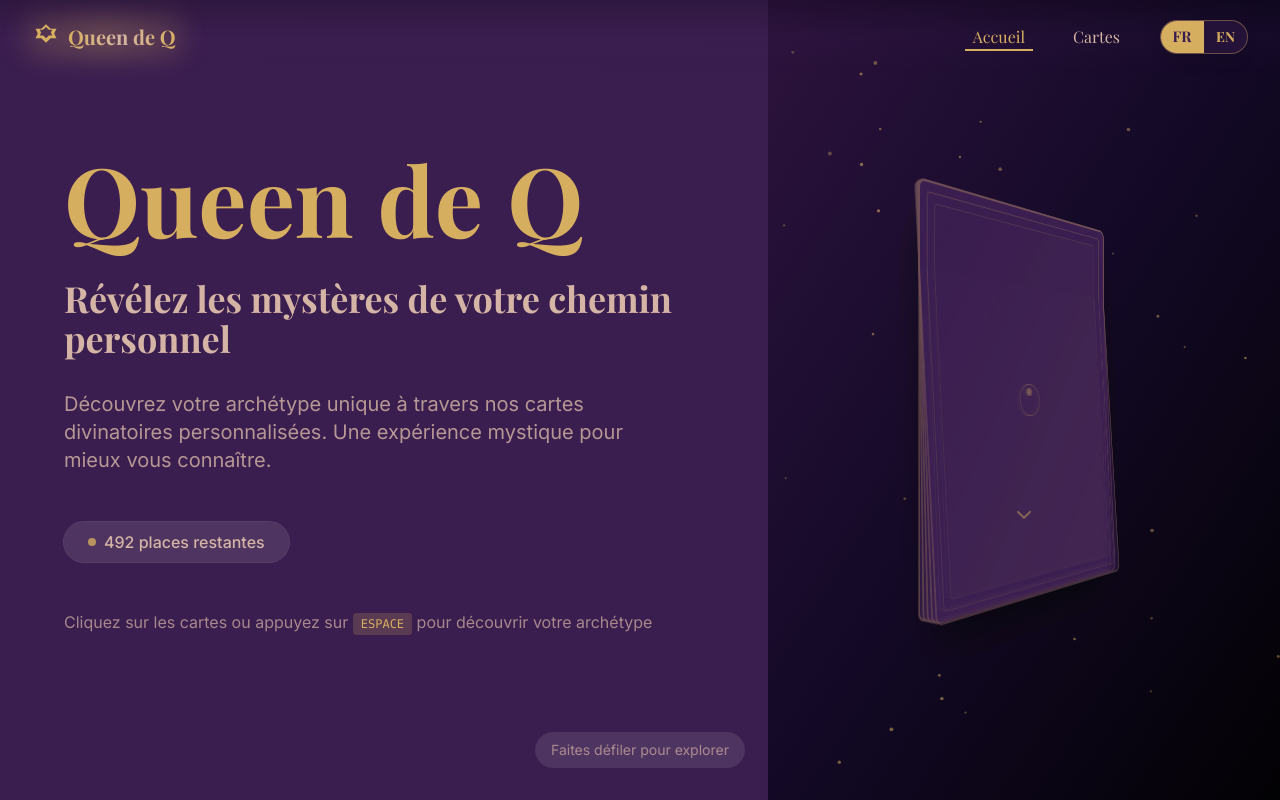
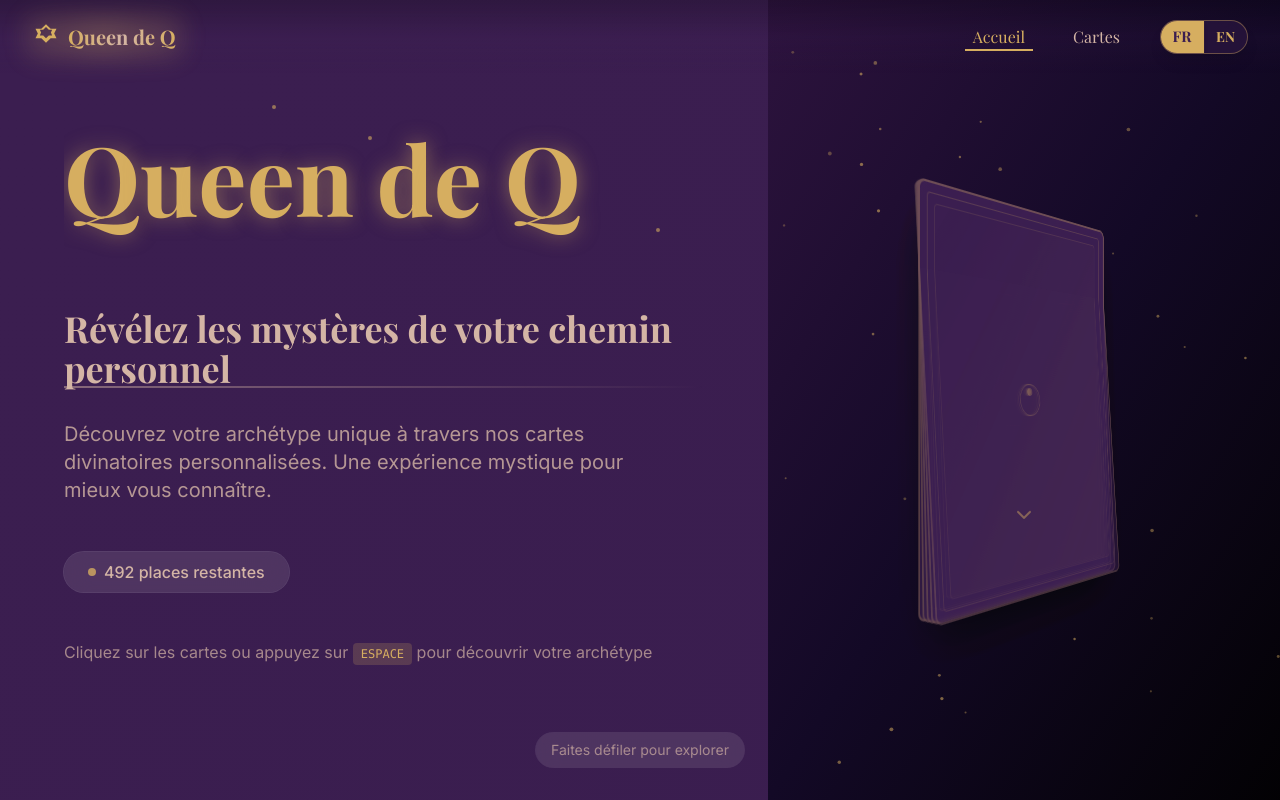
Before and after one commit to Korichi-ishak/Queen-Q, a React (Vite) app: page / in a window 1280 px wide. Shown: the top 800 px of the page. Built offline with nearby package versions, Linux system fonts and the light colour scheme.

Commit message:
fixed ui

```diff
--- a/src/layout/Hero.tsx
+++ b/src/layout/Hero.tsx
@@ -22,28 +22,61 @@ export const Hero: React.FC = () => {
     setShowSignupForm(false);
   };
 
-  // Typography animation variants
-  const container: Variants = {
-    hidden: { opacity: 0 },
+  // New creative typography animation variants
+  const textReveal: Variants = {
+    hidden: {
+      opacity: 0,
+      clipPath: "inset(0 100% 0 0)"
+    },
     show: {
       opacity: 1,
+      clipPath: "inset(0 0% 0 0)",
       transition: {
-        staggerChildren: 0.05,
-        delayChildren: 0.2
+        duration: 1.2,
+        ease: [0.76, 0, 0.24, 1]
       }
     }
   };
 
-  const item: Variants = {
-    hidden: { y: 50, opacity: 0 },
+  const glowEffect: Variants = {
+    hidden: {
+      opacity: 0,
+      scale: 0.8,
+      filter: "blur(10px)"
+    },
     show: {
-      y: 0,
-      opacity: 1
+      opacity: 1,
+      scale: 1,
+      filter: "blur(0px)",
+      transition: {
+        duration: 0.8,
+        delay: 0.5,
+        ease: "easeOut"
+      }
     }
   };
 
-  // Split text into words for stagger animation
-  const titleWords = t('hero.title').split(" ");
+  const floatingParticles: Variants = {
+    hidden: {
+      opacity: 0,
+      y: 20
+    },
+    show: {
+      opacity: [0, 1, 1, 0],
+      y: [-20, -40, -60, -80],
+      transition: {
+        duration: 3,
+        delay: 1,
+        repeat: Infinity,
+        repeatType: "loop",
+        ease: "easeInOut"
+      }
+    }
+  };
+
+  // Split title into characters for wave effect
+  const titleText = t('hero.title');
+  const titleChars = titleText.split("");
 
   return (
     <>
@@ -52,46 +85,152 @@ export const Hero: React.FC = () => {
         <div className="relative bg-gradient-to-br from-royal-purple via-royal-purple/95 to-royal-purple/90 flex items-center justify-center p-4 sm:p-8 lg:p-16 min-h-screen">
           <div className="max-w-2xl w-full mx-auto">
 
-            {/* Animated Typography */}
-            <motion.div
-              variants={container}
-              initial="hidden"
-              animate="show"
-              className="mb-8 sm:mb-12"
-            >
-              {/* Main Title */}
-              <div className="mb-6 sm:mb-8">
-                {titleWords.map((word: string, index: number) => (
-                  <motion.span
-                    key={index}
-                    variants={item}
-                    className="inline-block text-4xl sm:text-6xl lg:text-7xl xl:text-8xl font-playfair font-bold text-imperial-gold mr-3 sm:mr-6 leading-none"
-                  >
-                    {word}
-                  </motion.span>
+            {/* Creative Animated Typography */}
+            <div className="mb-8 sm:mb-12 relative">
+              {/* Floating Particles */}
+              <div className="absolute -top-4 -left-4 w-full h-full pointer-events-none overflow-hidden">
+                {[...Array(8)].map((_, i) => (
+                  <motion.div
+                    key={i}
+                    variants={floatingParticles}
+                    initial="hidden"
+                    animate="show"
+                    className="absolute w-1 h-1 bg-imperial-gold rounded-full"
+                    style={{
+                      left: `${20 + (i * 15)}%`,
+                      top: `${10 + (i * 8)}%`,
+                      animationDelay: `${i * 0.2}s`
+                    }}
+                  />
                 ))}
               </div>
 
-              {/* Subtitle */}
+              {/* Main Title with Wave Effect */}
+              <div className="mb-8 sm:mb-12 relative overflow-visible" style={{ minHeight: '120px' }}>
+                <motion.h1
+                  variants={textReveal}
+                  initial="hidden"
+                  animate="show"
+                  className="text-4xl sm:text-6xl lg:text-7xl xl:text-8xl font-playfair font-bold leading-relaxed relative pb-4"
+                  style={{ lineHeight: '1.2' }}
+                >
+                  {titleChars.map((char: string, index: number) => (
+                    <motion.span
+                      key={index}
+                      initial={{
+                        opacity: 0,
+                        y: 50,
+                        rotateX: -90,
+                        scale: 0.5
+                      }}
+                      animate={{
+                        opacity: 1,
+                        y: 0,
+                        rotateX: 0,
+                        scale: 1
+                      }}
+                      transition={{
+                        delay: 0.8 + (index * 0.03),
+                        duration: 0.6,
+                        ease: [0.25, 0.46, 0.45, 0.94],
+                        type: "spring",
+                        stiffness: 100,
+                        damping: 12
+                      }}
+                      className="inline-block text-imperial-gold"
+                                             style={{
+                         transformOrigin: "center center",
+                         textShadow: "0 0 20px rgba(214, 174, 96, 0.5)",
+                         display: "inline-block",
+                         marginBottom: "0.1em"
+                       }}
+                    >
+                      {char === " " ? "\u00A0" : char}
+                    </motion.span>
+                  ))}
+                </motion.h1>
+
+                                 {/* Glow effect behind title */}
+                 <motion.div
+                   variants={glowEffect}
+                   initial="hidden"
+                   animate="show"
+                   className="absolute inset-0 text-4xl sm:text-6xl lg:text-7xl xl:text-8xl font-playfair font-bold text-imperial-gold/20 leading-relaxed blur-lg -z-10 pb-4"
+                   style={{ lineHeight: '1.2' }}
+                 >
+                   {titleText}
+                 </motion.div>
+              </div>
+
+              {/* Subtitle with Slide and Glow */}
               <motion.h2
-                initial={{ y: 30, opacity: 0 }}
-                animate={{ y: 0, opacity: 1 }}
-                transition={{ delay: 0.8, duration: 0.6 }}
-                className="text-xl sm:text-2xl lg:text-3xl xl:text-4xl font-playfair font-bold text-rose-champagne mb-6 sm:mb-8 leading-relaxed"
+                initial={{
+                  x: -100,
+                  opacity: 0,
+                  filter: "blur(5px)"
+                }}
+                animate={{
+                  x: 0,
+                  opacity: 1,
+                  filter: "blur(0px)"
+                }}
+                transition={{
+                  delay: 1.8,
+                  duration: 0.8,
+                  ease: [0.25, 0.46, 0.45, 0.94]
+                }}
+                className="text-xl sm:text-2xl lg:text-3xl xl:text-4xl font-playfair font-bold text-rose-champagne mb-6 sm:mb-8 leading-relaxed relative"
               >
-                {t('hero.subtitle')}
+                <span className="relative z-10">{t('hero.subtitle')}</span>
+                <motion.span
+                  initial={{ scaleX: 0 }}
+                  animate={{ scaleX: 1 }}
+                  transition={{ delay: 2.2, duration: 0.6 }}
+                  className="absolute bottom-0 left-0 w-full h-0.5 bg-gradient-to-r from-rose-champagne/50 to-transparent transform origin-left"
+                />
               </motion.h2>
 
-              {/* Description */}
-              <motion.p
-                initial={{ y: 30, opacity: 0 }}
-                animate={{ y: 0, opacity: 1 }}
-                transition={{ delay: 1, duration: 0.6 }}
+              {/* Description with Typewriter Effect */}
+              <motion.div
+                initial={{ opacity: 0 }}
+                animate={{ opacity: 1 }}
+                transition={{ delay: 2.5, duration: 0.8 }}
                 className="text-base sm:text-lg lg:text-xl text-rose-champagne/80 font-inter max-w-xl leading-relaxed mb-8 sm:mb-12"
               >
-                {t('hero.description')}
-              </motion.p>
-            </motion.div>
+                <motion.p
+                  initial="hidden"
+                  animate="show"
+                  variants={{
+                    hidden: { opacity: 0 },
+                    show: {
+                      opacity: 1,
+                      transition: {
+                        staggerChildren: 0.02,
+                        delayChildren: 0.1
+                      }
+                    }
+                  }}
+                >
+                  {t('hero.description').split("").map((char: string, index: number) => (
+                    <motion.span
+                      key={index}
+                      variants={{
+                        hidden: { opacity: 0, y: 10 },
+                        show: {
+                          opacity: 1,
+                          y: 0,
+                          transition: {
+                            duration: 0.1
+                          }
+                        }
+                      }}
+                    >
+                      {char}
+                    </motion.span>
+                  ))}
+                </motion.p>
+              </motion.div>
+            </div>
 
             {/* Glassmorphism Scarcity Badge */}
             <motion.div
```
